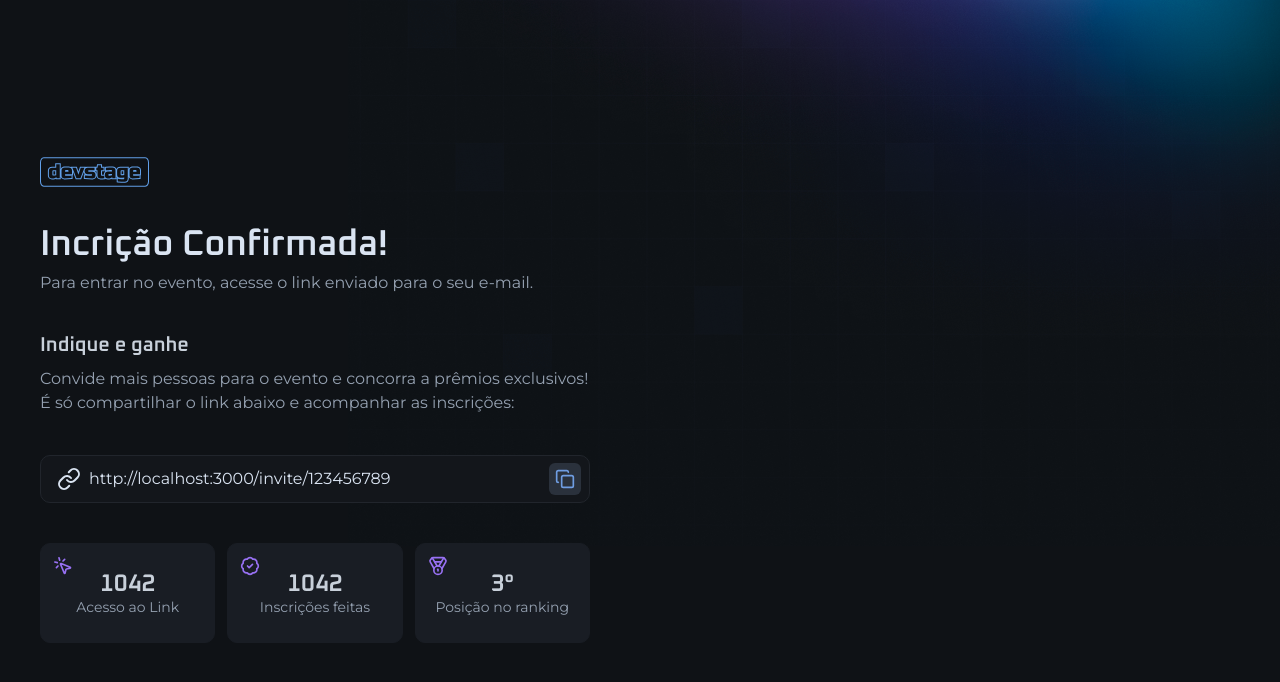
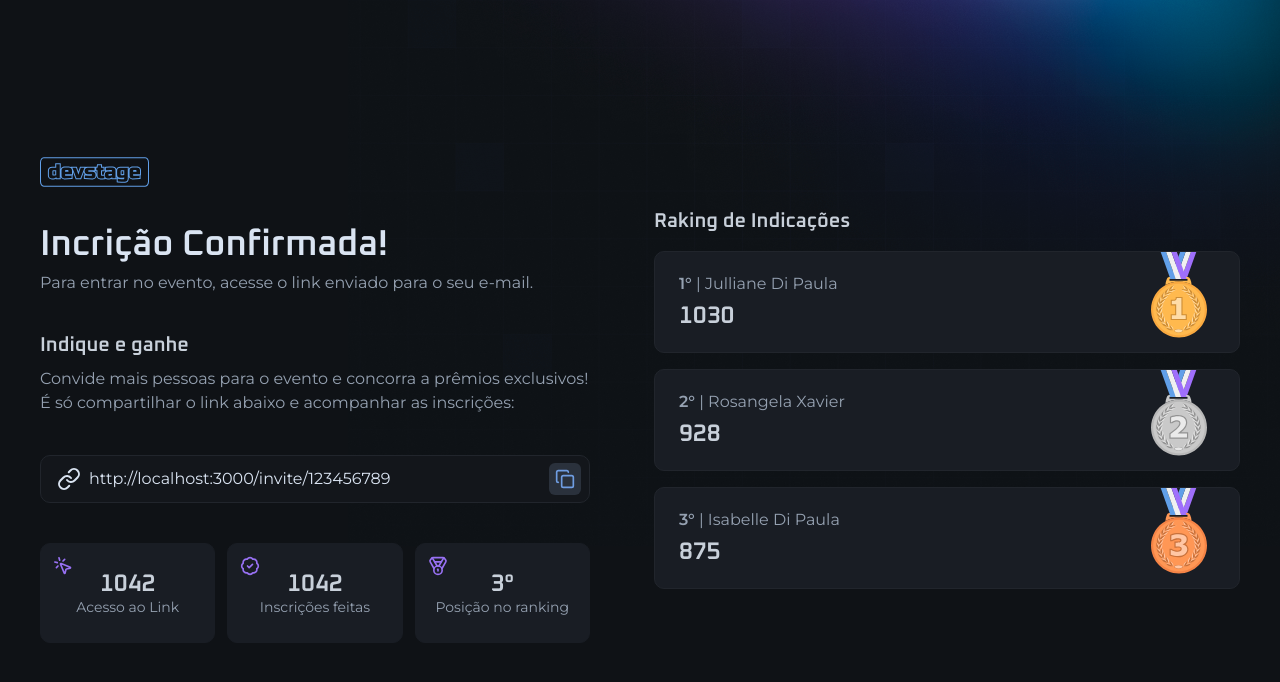
Before and after one commit to jullianedipaula/NLW-Connect, a Next.js app: page /invite in a window 1280 px wide. Shown: the top 682 px of the page. Built offline with nearby package versions, Linux system fonts and the light colour scheme.

Commit message:
Ranking da Página de Convite

```diff
--- a/src/app/invite/page.tsx
+++ b/src/app/invite/page.tsx
@@ -3,6 +3,9 @@ import { InputField, InputIcon, InputRoot } from '@/components/input'
 import { BadgeCheck, Copy, Link, Medal, MousePointerClick } from 'lucide-react'
 import Image from 'next/image'
 import logo from '../../assets/logo.svg'
+import cooper from '../../assets/medal-cooper.svg'
+import gold from '../../assets/medal-gold.svg'
+import silver from '../../assets/medal-silver.svg'
 
 export default function InvatePage() {
   return (
@@ -48,40 +51,82 @@ export default function InvatePage() {
         </InputRoot>
 
         <div className="grid gap-3 md:grid-cols-3">
-
-          <div className='relative bg-gray-700 border border-gray-700 px-4 py-7 flex flex-col items-center justify-center gap-1 rounded-xl'>
-            <span className='font-heading text-2xl font-semibold text-gray-200 leading-none'>
+          <div className="relative bg-gray-700 border border-gray-700 px-4 py-7 flex flex-col items-center justify-center gap-1 rounded-xl">
+            <span className="font-heading text-2xl font-semibold text-gray-200 leading-none">
               1042
             </span>
-            <span className='text-sm text-gray-300 leading-none text-center'>
+            <span className="text-sm text-gray-300 leading-none text-center">
               Acesso ao Link
             </span>
 
-            <MousePointerClick className='size-5 text-purple absolute top-3 left-3'/>
+            <MousePointerClick className="size-5 text-purple absolute top-3 left-3" />
           </div>
 
-          <div className='relative bg-gray-700 border border-gray-700 px-4 py-7 flex flex-col items-center justify-center gap-1 rounded-xl'>
-            <span className='font-heading text-2xl font-semibold text-gray-200 leading-none'>
+          <div className="relative bg-gray-700 border border-gray-700 px-4 py-7 flex flex-col items-center justify-center gap-1 rounded-xl">
+            <span className="font-heading text-2xl font-semibold text-gray-200 leading-none">
               1042
             </span>
-            <span className='text-sm text-gray-300 leading-none text-center'>
+            <span className="text-sm text-gray-300 leading-none text-center">
               Inscrições feitas
             </span>
 
-            <BadgeCheck className='size-5 text-purple absolute top-3 left-3'/>
+            <BadgeCheck className="size-5 text-purple absolute top-3 left-3" />
           </div>
 
-          <div className='relative bg-gray-700 border border-gray-700 px-4 py-7 flex flex-col items-center justify-center gap-1 rounded-xl'>
-            <span className='font-heading text-2xl font-semibold text-gray-200 leading-none'>
+          <div className="relative bg-gray-700 border border-gray-700 px-4 py-7 flex flex-col items-center justify-center gap-1 rounded-xl">
+            <span className="font-heading text-2xl font-semibold text-gray-200 leading-none">
               3°
             </span>
-            <span className='text-sm text-gray-300 leading-none text-center'>
+            <span className="text-sm text-gray-300 leading-none text-center">
               Posição no ranking
             </span>
 
-            <Medal className='size-5 text-purple absolute top-3 left-3'/>
+            <Medal className="size-5 text-purple absolute top-3 left-3" />
+          </div>
+        </div>
+      </div>
+
+      <div className="w-full max-x-[440px] space-y-5">
+        <h2 className="text-gray-200 text-xl font-heading font-semibold leading-none">
+          Raking de Indicações
+        </h2>
+
+        <div className="space-y-4">
+          <div className="relative rounded-xl bg-gray-700 border border-gray-600 p-6 flex flex-col justify-center gap-3">
+            <span className='text-base text-gray-300 leading-none'>
+            <strong>1°</strong> | Julliane Di Paula
+            </span>
+
+            <span className='font-heading text-2xl font-semibold text-gray-200 leading-none'>
+              1030
+            </span>
+
+            <Image src={gold} alt='' className='absolute top-0 right-8'/>
           </div>
 
+          <div className="relative rounded-xl bg-gray-700 border border-gray-600 p-6 flex flex-col justify-center gap-3">
+            <span className='text-base text-gray-300 leading-none'>
+            <strong>2°</strong> | Rosangela Xavier
+            </span>
+
+            <span className='font-heading text-2xl font-semibold text-gray-200 leading-none'>
+              928
+            </span>
+
+            <Image src={silver} alt='' className='absolute top-0 right-8'/>
+          </div>
+
+          <div className="relative rounded-xl bg-gray-700 border border-gray-600 p-6 flex flex-col justify-center gap-3">
+            <span className='text-base text-gray-300 leading-none'>
+            <strong>3°</strong> | Isabelle Di Paula
+            </span>
+
+            <span className='font-heading text-2xl font-semibold text-gray-200 leading-none'>
+              875
+            </span>
+
+            <Image src={cooper} alt='' className='absolute top-0 right-8'/>
+          </div>
         </div>
       </div>
     </div>
```
